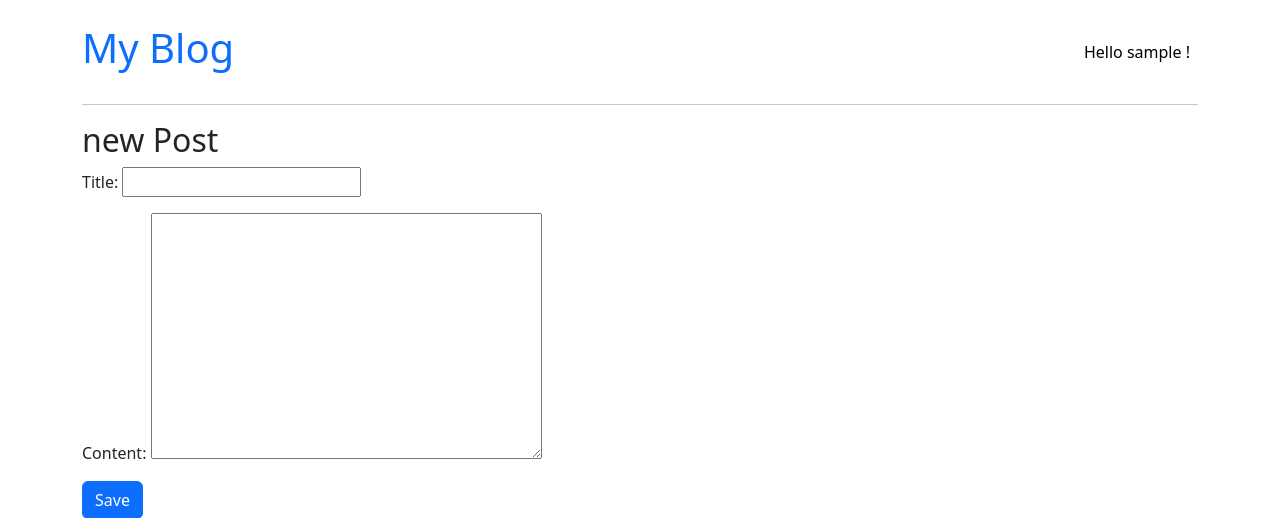
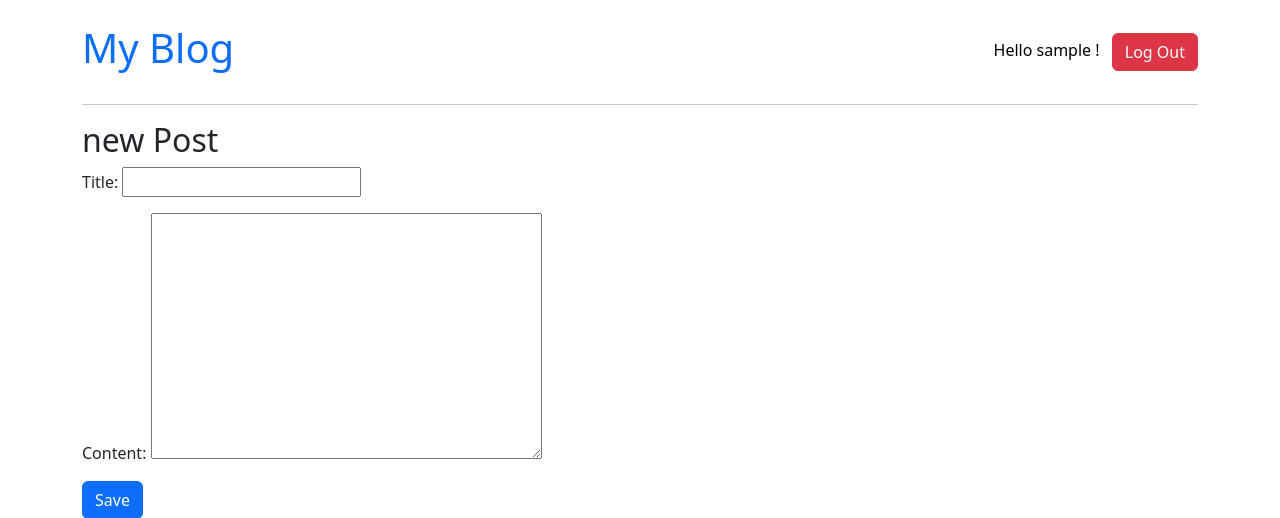
Before and after one commit to SmittGevariya/django-blog-project, a Django app: page /post/new/ in a window 1280 px wide. Shown: the top 518 px of the page. Run offline with Django 5.2, Linux system fonts and the light colour scheme; the visitor is signed in with stand-in values (Sample User, id 1).

Commit message:
feat : add logout functionality

```diff
--- a/blog_project/blog_project/settings.py
+++ b/blog_project/blog_project/settings.py
@@ -13,6 +13,8 @@ https://docs.djangoproject.com/en/5.2/ref/settings/
 from decouple import config
 from pathlib import Path
 import os
+
+from django.conf.global_settings import LOGOUT_REDIRECT_URL
 # Build paths inside the project like this: BASE_DIR / 'subdir'.
 BASE_DIR = Path(__file__).resolve().parent.parent
 
@@ -126,3 +128,4 @@ STATIC_URL = 'static/'
 DEFAULT_AUTO_FIELD = 'django.db.models.BigAutoField'
 
 LOGIN_REDIRECT_URL = '/'
+LOGOUT_REDIRECT_URL='/'
--- a/blog_project/blog_project/urls.py
+++ b/blog_project/blog_project/urls.py
@@ -23,5 +23,6 @@ urlpatterns = [
     path('admin/', admin.site.urls),
     path('signup/',post_views.signup,name='signup'),
     path('login/',auth_views.LoginView.as_view(template_name='registration/login.html'),name='login'),
+    path('logout/',auth_views.LogoutView.as_view(),name='logout'),
     path('',include('posts.urls')),
 ]
--- a/blog_project/templates/layout.html
+++ b/blog_project/templates/layout.html
@@ -14,6 +14,10 @@
             <div>
                 {% if user.is_authenticated %}
                 <p class='d-inline me-2 font-bold text-black'>Hello {{user.username}} !</p>
+                <form action="{% url 'logout'%}" method='POST' class='d-inline'>
+                    {% csrf_token %}
+                    <button type='submit' class='btn btn-danger'>Log Out</button>
+                </form>
                 {% else %}
                 <a href="{% url 'login'%}" class='btn btn-primary'>Log In</a>
                 <a href="{% url 'signup'%}" class='btn btn-info'>Sign Up</a>
```
